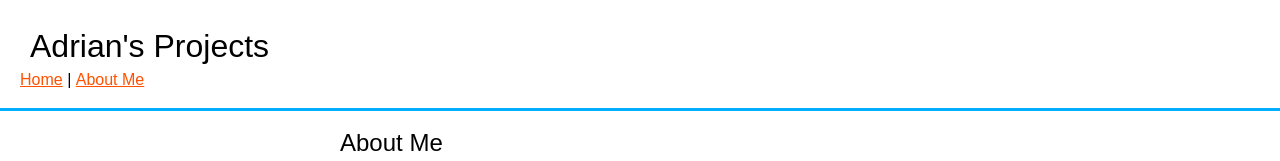
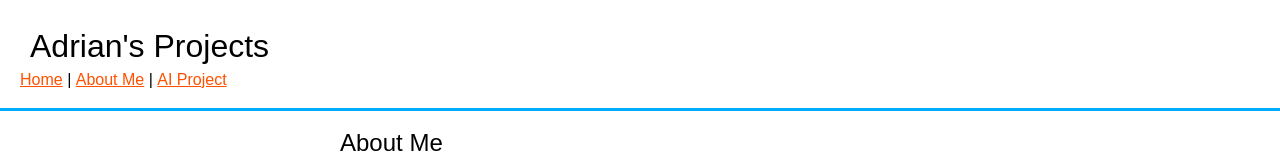
Before and after one commit to hanfordadrian/cs-project-website, a plain HTML site: page aboutme.html in a window 1280 px wide. Shown: the top 161 px of the page. Drawn offline with Linux system fonts and the light colour scheme.

Commit message:
Add files via upload

```diff
--- a/aboutme.html
+++ b/aboutme.html
@@ -17,6 +17,8 @@
         <li><a href="index.html">Home</a></li>
         <li>|</li>
         <li><a href="aboutme.html">About Me</a></li>
+        <li>|</li>
+        <li><a href="aiproject.html">AI Project</a></li>
       </ul>
     </nav>
   </header>
```
Also changed, not shown: aiproject.html (+2 -0 lines).
